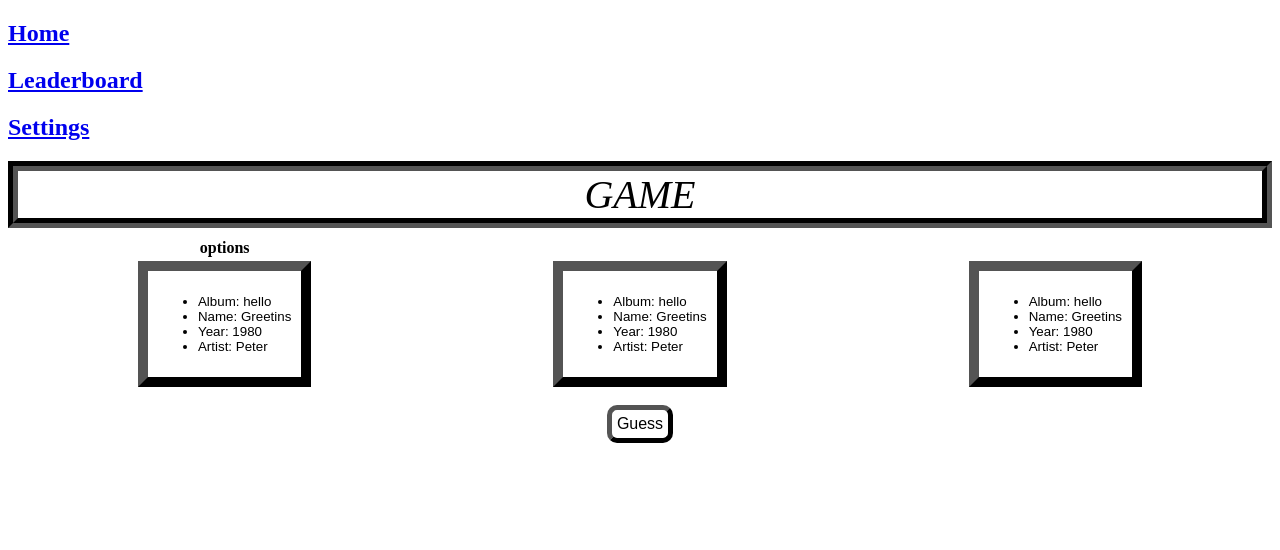
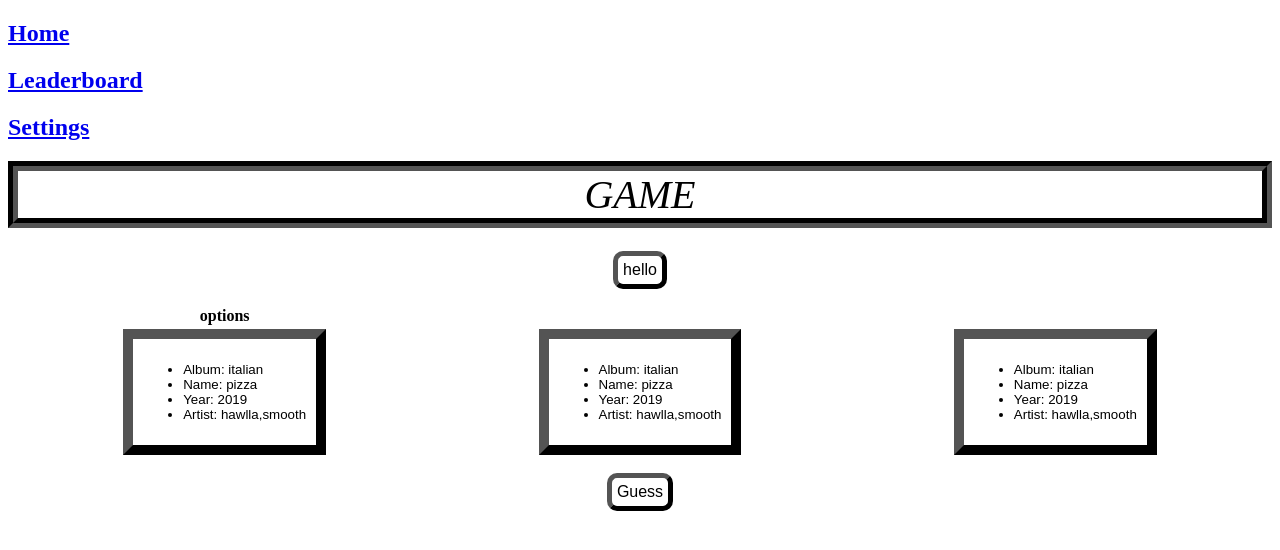
Before and after one commit to Wolfy319/Spotify-quiz-game, an Angular app: page /game in a window 1280 px wide. Shown: the top 550 px of the page. Built offline with nearby package versions, Linux system fonts and the light colour scheme.

Commit message:
added howler

```diff
--- a/package.json
+++ b/package.json
@@ -18,6 +18,7 @@
     "@angular/platform-browser": "^14.1.0",
     "@angular/platform-browser-dynamic": "^14.1.0",
     "@angular/router": "^14.1.0",
+    "howler": "^2.2.4",
     "rxjs": "~7.5.0",
     "tslib": "^2.3.0",
     "whatwg-fetch": "^3.6.2",
@@ -27,6 +28,7 @@
     "@angular-devkit/build-angular": "^14.1.3",
     "@angular/cli": "~14.1.3",
     "@angular/compiler-cli": "^14.1.0",
+    "@types/howler": "^2.2.11",
     "@types/jasmine": "~4.0.0",
     "@types/lodash": "^4.14.191",
     "jasmine-core": "~4.2.0",
--- a/src/app/game/game.component.html
+++ b/src/app/game/game.component.html
@@ -4,6 +4,12 @@
     GAME
 </div>
 <body>
+
+    <div>
+        <button class="submit" (click)="playMusic()">{{correct["info"]["previewUrl"]}}</button>
+    </div>
+
+
 <table *ngIf = "!hider" style="width:100%">
     <tr style="text-align: center;">
         <th>options</th>
--- a/src/app/game/game.component.ts
+++ b/src/app/game/game.component.ts
@@ -1,5 +1,5 @@
 import { Component, EventEmitter, Input, Output, OnInit } from '@angular/core';
-
+import {Howl, Howler} from 'howler';
 @Component({
   selector: 'app-game',
   templateUrl: './game.component.html',
@@ -9,6 +9,7 @@ export class GameComponent implements OnInit {
 
   hider: boolean = false;
   correct: any;
+  @Output() score: number = 0;
   choices: any[] = [];
   round: number = 1;
   picked: number = 0;
@@ -21,7 +22,6 @@ export class GameComponent implements OnInit {
 
   ngOnInit(): void {
     this.buildGame();
-    console.log(this.correct["info"]);
 
   }
 
@@ -30,26 +30,45 @@ export class GameComponent implements OnInit {
     this.correct = null;
     this.choices = [];
     for(let i = 1; i <= this.options; i++){
-      this.choices.push({id: i, info: {album: {name: "hello", release_date_precision: 1980}, name: "Greetins", artist: {name: "Peter"}}});
+      this.choices.push({id: i, info: {
+        title: "pizza",
+        year: "2019",
+        albumName: "italian",
+        albumCoverUrl: "url",
+        artists: ["hawlla","smooth"],
+        previewUrl: "hello"}});
       }
 
       this.correct = this.choices[Math.floor(Math.random() * this.choices.length)];
   }
 
+  playMusic(){
+    var sound = new Howl({
+      src:[this.correct['info']['previewUrl']]
+    });
+    console.log(sound);
+    sound.play()
+  }
   nextGame(): void{
     this.buildGame();
     this.round+=1;
     this.hider = !this.hider;
-    console.log(this.round);
 
+  }
+
+  addScore(){
+    if(this.picked == this.correct["id"]){
+    this.score += 1;
+    }
+    console.log(this.score);
   }
 
   onPress(picked: any){
     this.picked = picked['id'];
-    console.log(this.picked);
   }
 
   onSubmit(): void{
+    this.addScore();
     if(this.picked == 0){
       throw "need to pick one.";
     }
--- a/src/app/game/options/options.component.html
+++ b/src/app/game/options/options.component.html
@@ -1,8 +1,8 @@
 <div>
     <ul>
-        <li>Album: {{track["album"]["name"]}}</li>
-        <li>Name: {{track["name"]}}</li>
-        <li>Year: {{track["album"]["release_date_precision"]}}</li>
-        <li>Artist: {{track["artist"]["name"]}}</li>
+        <li>Album: {{track["albumName"]}}</li>
+        <li>Name: {{track["title"]}}</li>
+        <li>Year: {{track["year"]}}</li>
+        <li>Artist: {{track["artists"]}}</li>
     </ul>
 </div>
--- a/src/app/leaderboard/leaderboard.component.html
+++ b/src/app/leaderboard/leaderboard.component.html
@@ -10,5 +10,5 @@
         <td>{{score["type"]}}</td>
 
     </tr>
-    <button *ngIf="!hider" (click)="onPress({name: 'hello', score: 150, type: 'regular'})">press</button>
+    <button *ngIf="!hider" (click)="onPress(player)">press</button>
 </table>
--- a/src/app/leaderboard/leaderboard.component.ts
+++ b/src/app/leaderboard/leaderboard.component.ts
@@ -8,6 +8,8 @@ import { LeaderboardService } from '../services/leaderboard.service';
 })
 export class LeaderboardComponent implements OnInit {
   scores = this.leaderboardService.getScores();
+
+  @Input() player: any = {name: 'hello', score: 150, type: 'regular'};
 
   @Input() hider: boolean = true;
 
--- a/src/app/services/leaderboard.service.ts
+++ b/src/app/services/leaderboard.service.ts
@@ -8,7 +8,6 @@ export class LeaderboardService {
   constructor() { }
 
   addScore(score: any){
-    this.scores.push({name: "matthew", score: 500, type:"infinite"});
     this.scores.push(score);
     this.scores.sort((a,b)=> (a["score"] < b["score"] ? 1:-1));
   }
```
Also changed, not shown: 1 other file (tests, documents, lock files or other folders).
